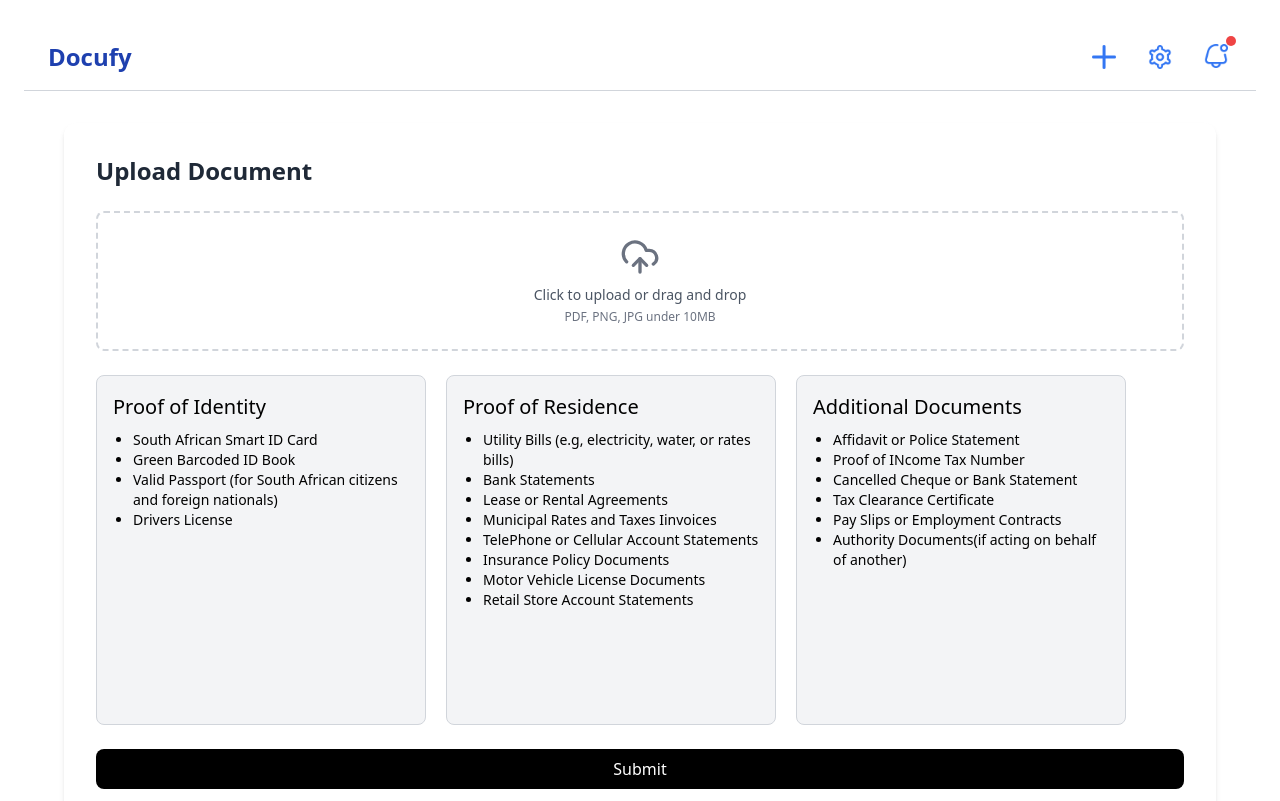
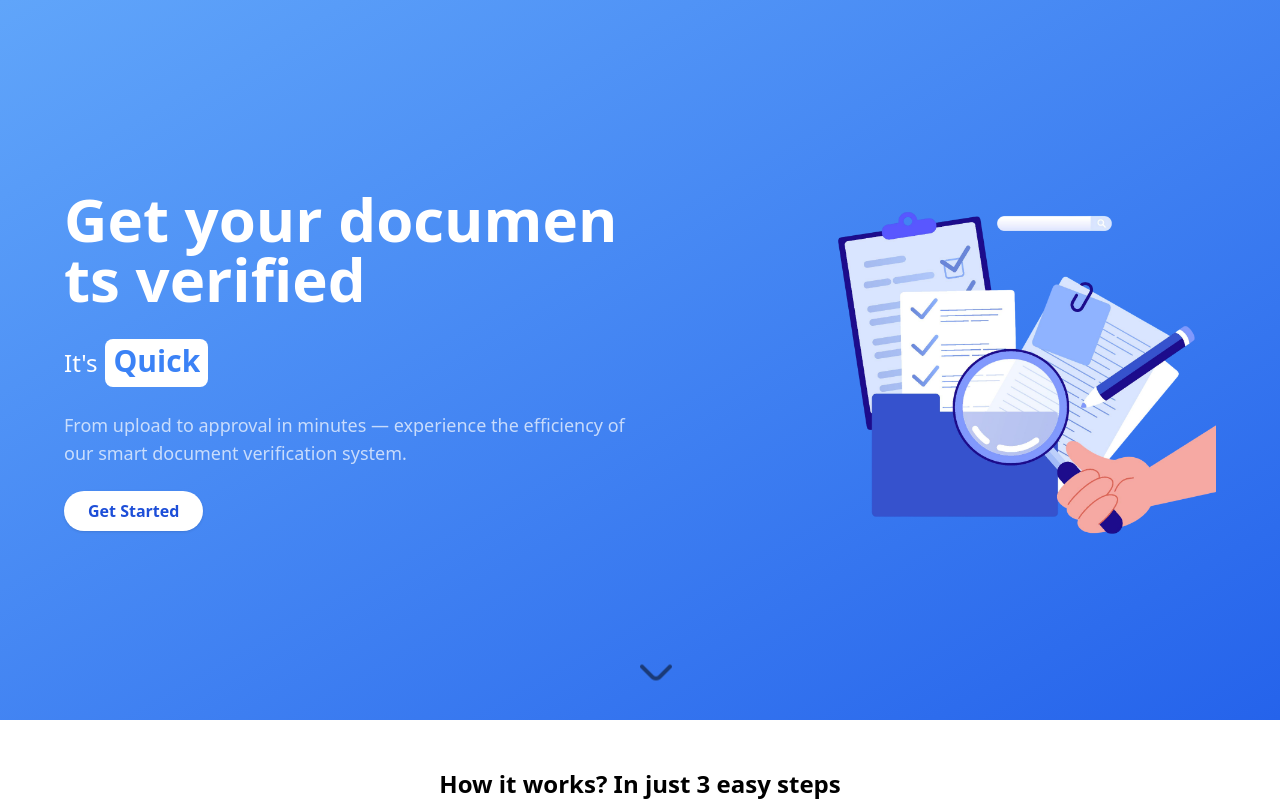
Before and after one commit to marc-yusufu/document-verification-docufy, a React (Vite) app: page / in a window 1280 px wide. Shown: the top 801 px of the page. Built offline with nearby package versions, Linux system fonts and the light colour scheme.

Commit message:
Update App.tsx

```diff
--- a/src/App.tsx
+++ b/src/App.tsx
@@ -52,7 +52,7 @@
 
       <Routes>
         <Route
-          path="landing"
+          path="/"
           element={
             <>
               <Hero />
@@ -67,7 +67,7 @@
         <Route path="/signup" element={<SignUpScreen />} />
         <Route path="/verify" element={<VerificationScreen />} />
         <Route path="/home" element={<Home />} />
-        <Route path="/" element={<Upload />} />
+        <Route path="" element={<Upload />} />
         <Route path="upload" element={<UploadFile />} />
         <Route path="/services" element={<ServicesPage />} />
         <Route path="/about" element={<AboutUs />} />
```
